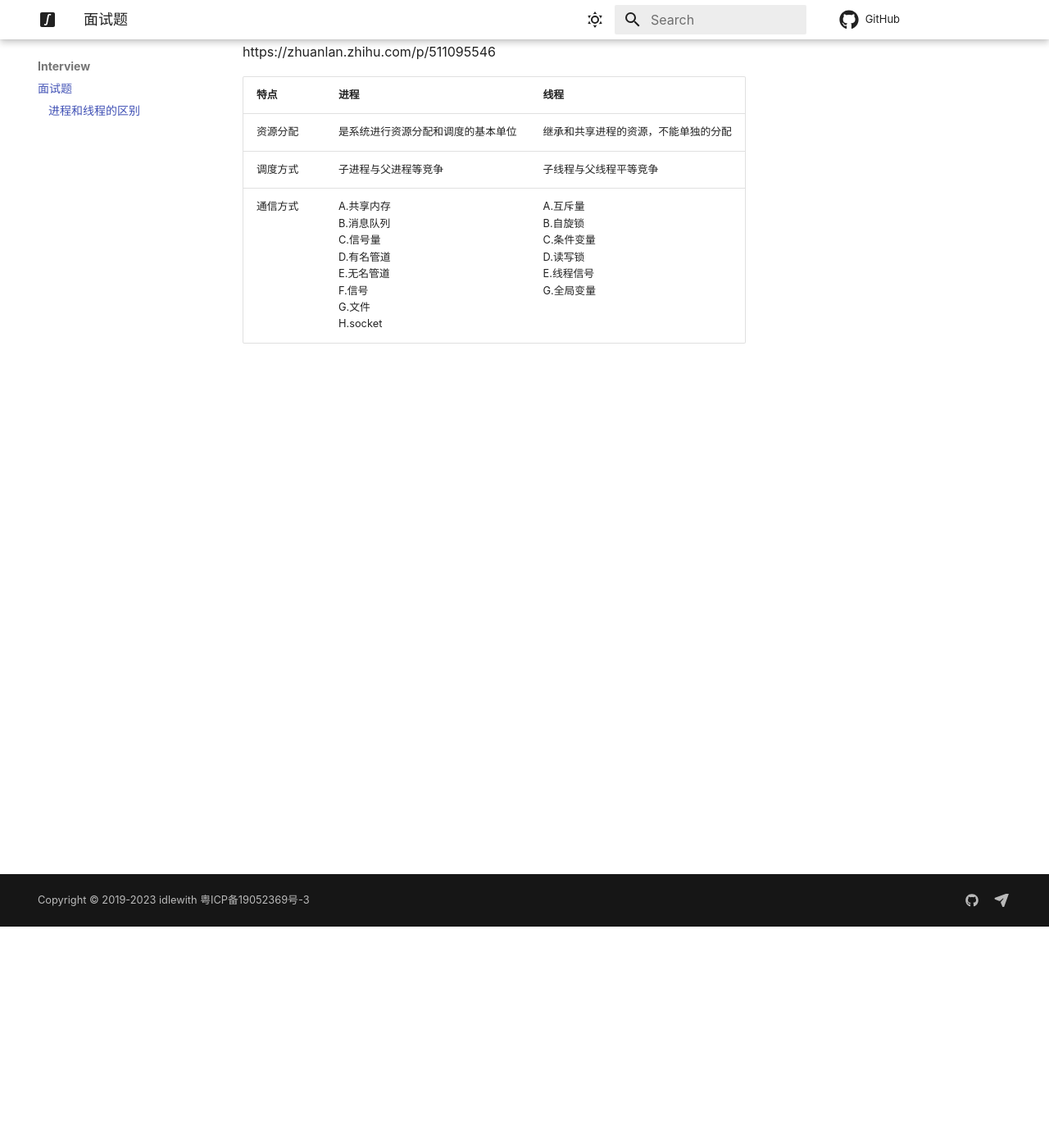
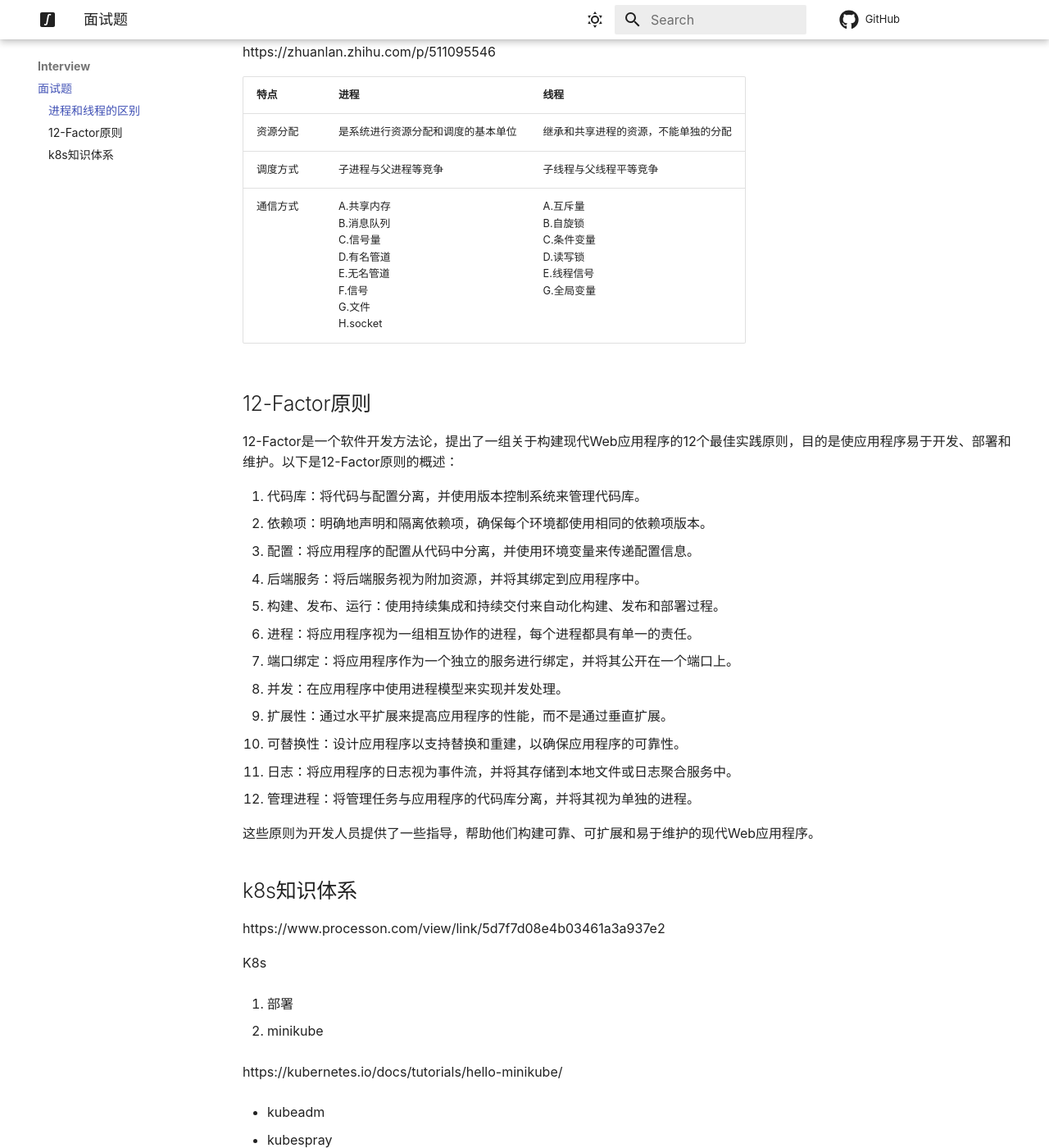
Before and after one commit to idlewith/blog, an MkDocs documentation site: the page built from docs/interview/index.md, in a window 1280 px wide and 1400 px high, scrolled down 270 px. Shown: the whole window at 82% size. Built offline with MkDocs 1.6.1 and Material for MkDocs 9.7.7, drawn with Linux system fonts in a browser that asks for light colours; comment, search, counter and statistics services are not loaded; some of the changed text lies outside the part shown.

Commit message:
update interview

```diff
--- a/docs/interview/index.md
+++ b/docs/interview/index.md
@@ -14,3 +14,71 @@
 资源分配|是系统进行资源分配和调度的基本单位|继承和共享进程的资源，不能单独的分配
 调度方式|子进程与父进程等竞争|子线程与父线程平等竞争
 通信方式|A.共享内存<br>B.消息队列<br>C.信号量<br>D.有名管道<br>E.无名管道<br>F.信号<br>G.文件<br>H.socket|A.互斥量<br>B.自旋锁<br>C.条件变量<br>D.读写锁<br>E.线程信号<br>G.全局变量
+
+
+##  12-Factor原则
+
+
+
+
+12-Factor是一个软件开发方法论，提出了一组关于构建现代Web应用程序的12个最佳实践原则，目的是使应用程序易于开发、部署和维护。以下是12-Factor原则的概述：
+
+1. 代码库：将代码与配置分离，并使用版本控制系统来管理代码库。
+2. 依赖项：明确地声明和隔离依赖项，确保每个环境都使用相同的依赖项版本。
+3. 配置：将应用程序的配置从代码中分离，并使用环境变量来传递配置信息。
+4. 后端服务：将后端服务视为附加资源，并将其绑定到应用程序中。
+5. 构建、发布、运行：使用持续集成和持续交付来自动化构建、发布和部署过程。
+6. 进程：将应用程序视为一组相互协作的进程，每个进程都具有单一的责任。
+7. 端口绑定：将应用程序作为一个独立的服务进行绑定，并将其公开在一个端口上。
+8. 并发：在应用程序中使用进程模型来实现并发处理。
+9. 扩展性：通过水平扩展来提高应用程序的性能，而不是通过垂直扩展。
+10. 可替换性：设计应用程序以支持替换和重建，以确保应用程序的可靠性。
+11. 日志：将应用程序的日志视为事件流，并将其存储到本地文件或日志聚合服务中。
+12. 管理进程：将管理任务与应用程序的代码库分离，并将其视为单独的进程。
+
+
+这些原则为开发人员提供了一些指导，帮助他们构建可靠、可扩展和易于维护的现代Web应用程序。
+
+
+## k8s知识体系
+
+https://www.processon.com/view/link/5d7f7d08e4b03461a3a937e2
+
+K8s
+
+1. 部署
+
+- minikube
+
+https://kubernetes.io/docs/tutorials/hello-minikube/
+
+- kubeadm
+
+- kubespray
+
+https://github.com/kubernetes-sigs/kubespray
+
+
+2. 架构
+
+- master
+- node
+- addonss
+
+
+3. workloads
+
+
+4. 网络
+
+
+5. 存储
+
+
+6. 应用
+
+
+7. 运维
+
+
+8. 开发
```
